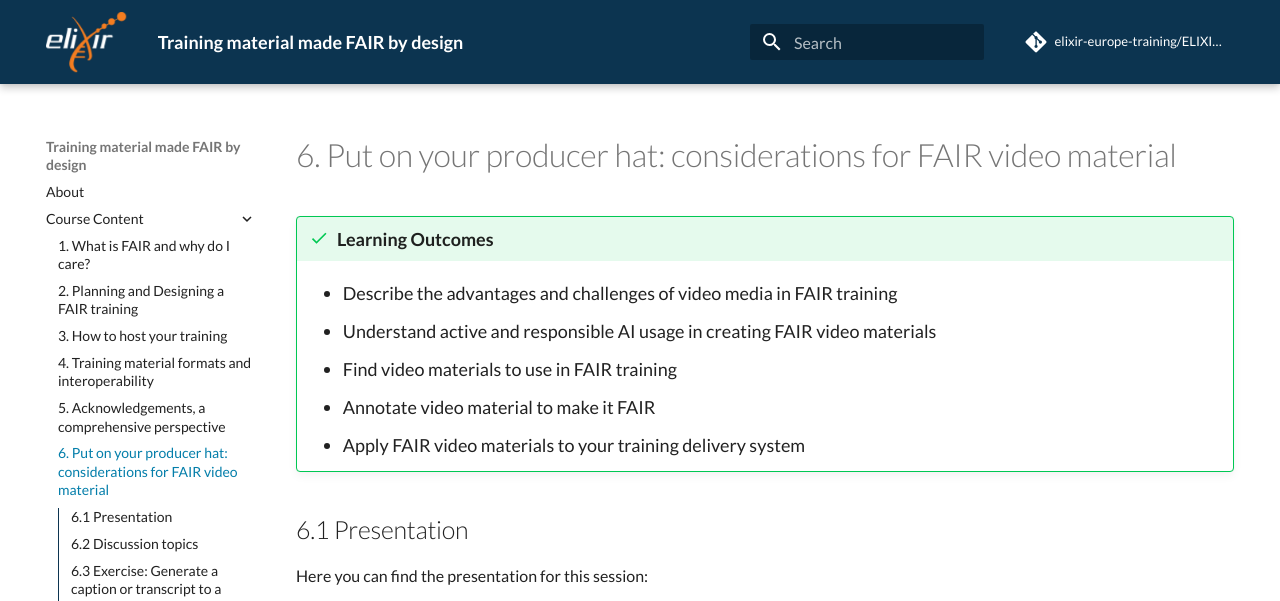
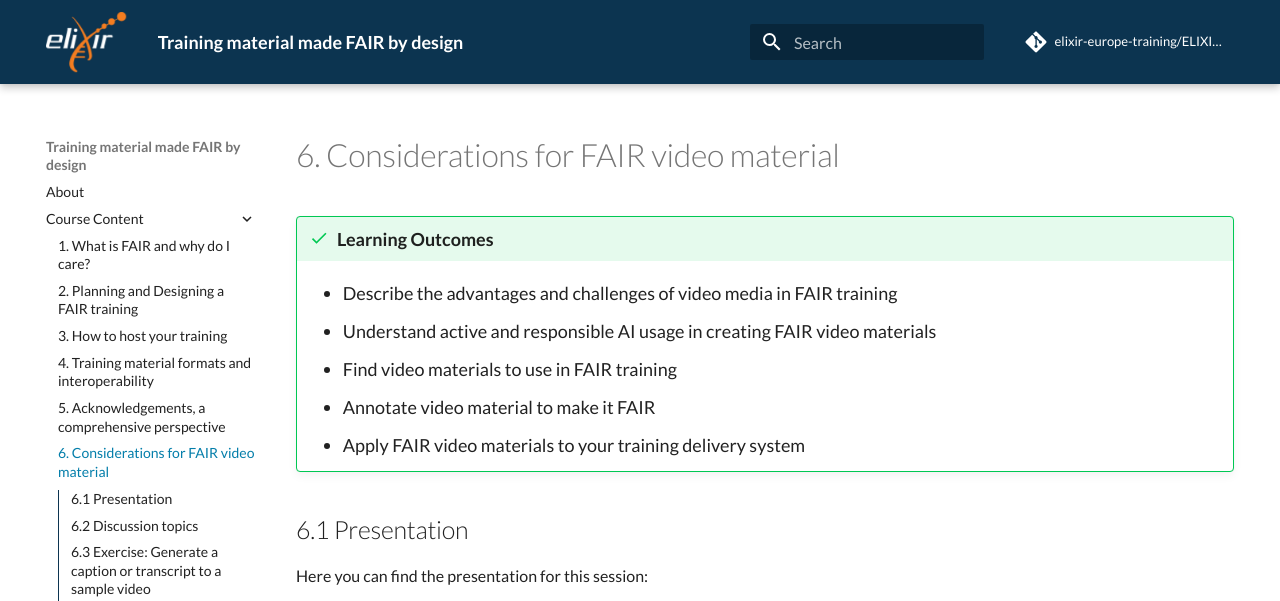
Before and after one commit to elixir-europe-training/ELIXIR-TrP-FAIR-Material-By-Design, an MkDocs documentation site: the page built from docs/chapters/chapter_06.md, in a window 1280 px wide and 900 px high, cut to the strip 0-601 px from the top of the window. Built offline with MkDocs 1.6.1 and Material for MkDocs 9.7.7, drawn with Linux system fonts in a browser that asks for light colours; comment, search, counter and statistics services are not loaded; the version menu is left out.

Commit message:
Update mkdocs.yml

```diff
--- a/mkdocs.yml
+++ b/mkdocs.yml
@@ -8,7 +8,7 @@
       - "3. How to host your training": chapters/chapter_03.md
       - "4. Training material formats and interoperability": chapters/chapter_04.md
       - "5. Acknowledgements, a comprehensive perspective": chapters/chapter_05.md
-      - "6. Put on your producer hat: considerations for FAIR video material": chapters/chapter_06.md
+      - "6. Considerations for FAIR video material": chapters/chapter_06.md
       - "7. Metadata and Findability": chapters/chapter_07.md
       - "8. Releases and use of unique identifiers": chapters/chapter_08.md
     - "Course Schedule": course_schedule.md
```
